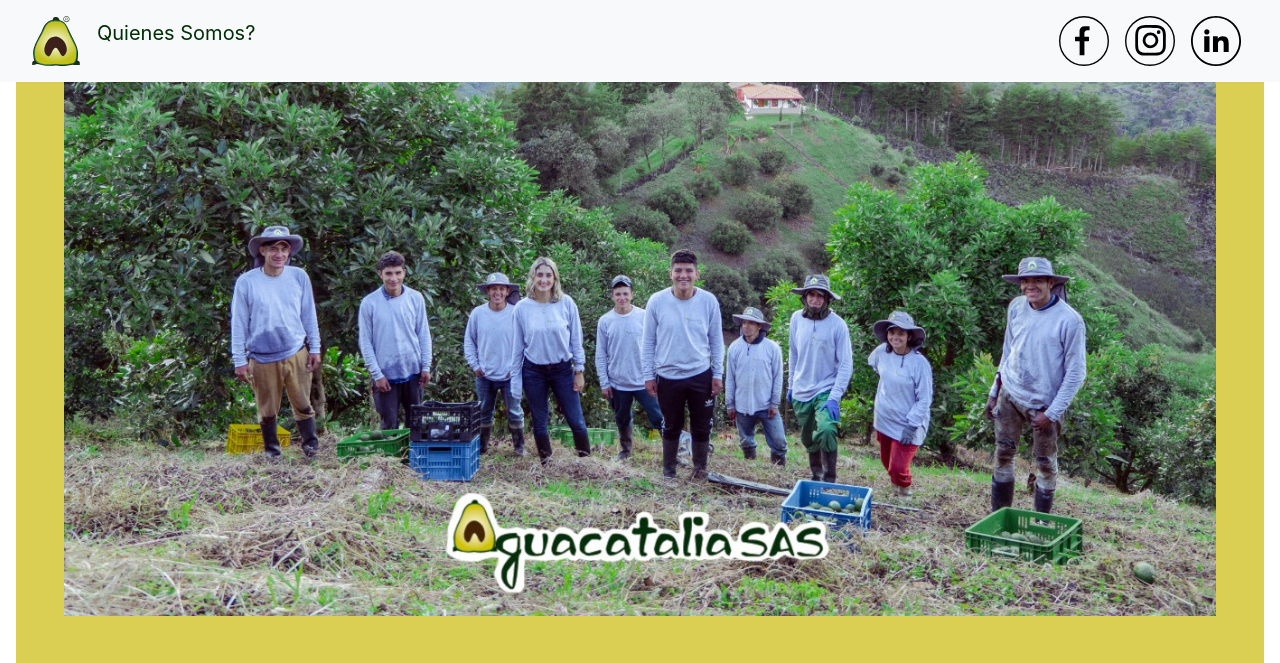
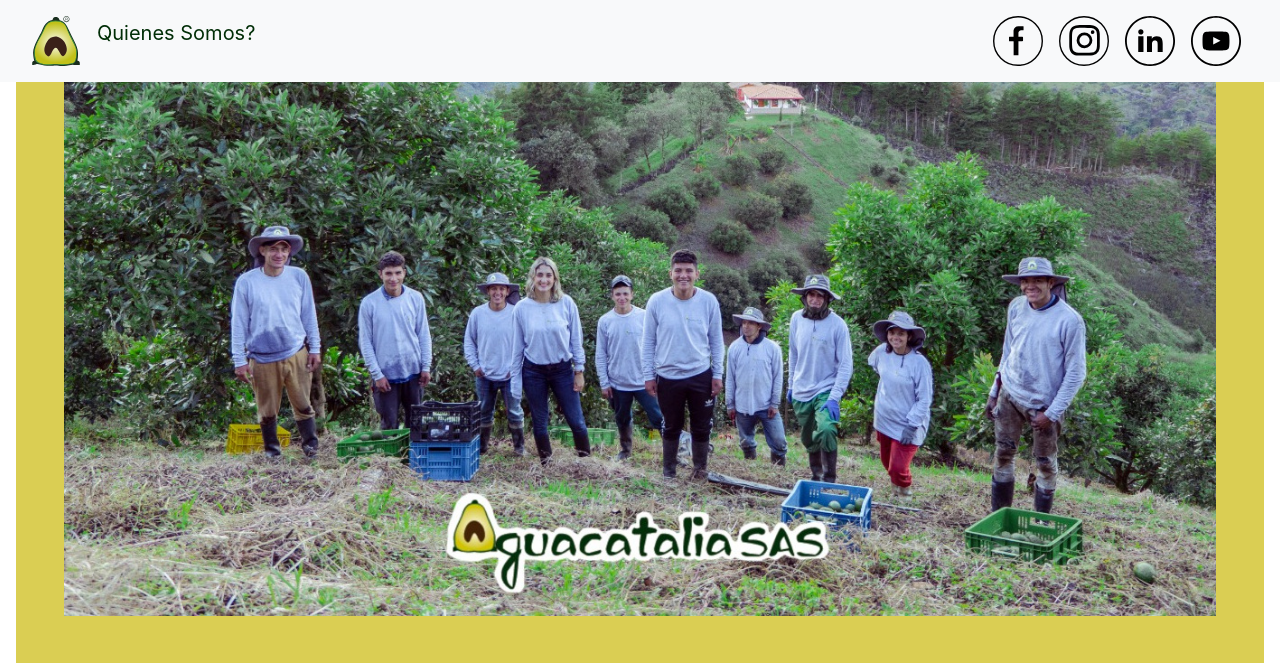
Before and after one commit to RichardB92/Aguacatalia, a Django app: page / in a window 1280 px wide. Shown: the top 663 px of the page. Run offline with Django 3.2, Linux system fonts and the light colour scheme; some libraries are stand-ins or nearby versions.

Commit message:
added youtube logo index

```diff
--- a/templates/index.html
+++ b/templates/index.html
@@ -63,6 +63,11 @@
               <img src="{% static 'linkedin-round-line.svg' %}" width="50" height="50" alt="linkedin">
           </a>
         </li>
+        <li class="nav-item">
+          <a class="nav-link" href="https://www.youtube.com/channel/UC34Z6HtbbD2zPnCMHsS_Lqw" target="_blank" rel="noopener noreferrer">
+              <img src="{% static 'youtube-round-line.svg' %}" width="50" height="50" alt="linkedin">
+          </a>
+        </li>
       </ul>
     </div>
   </div>
```
Also changed, not shown: static/youtube-round-line.svg (added), 1 other file.
